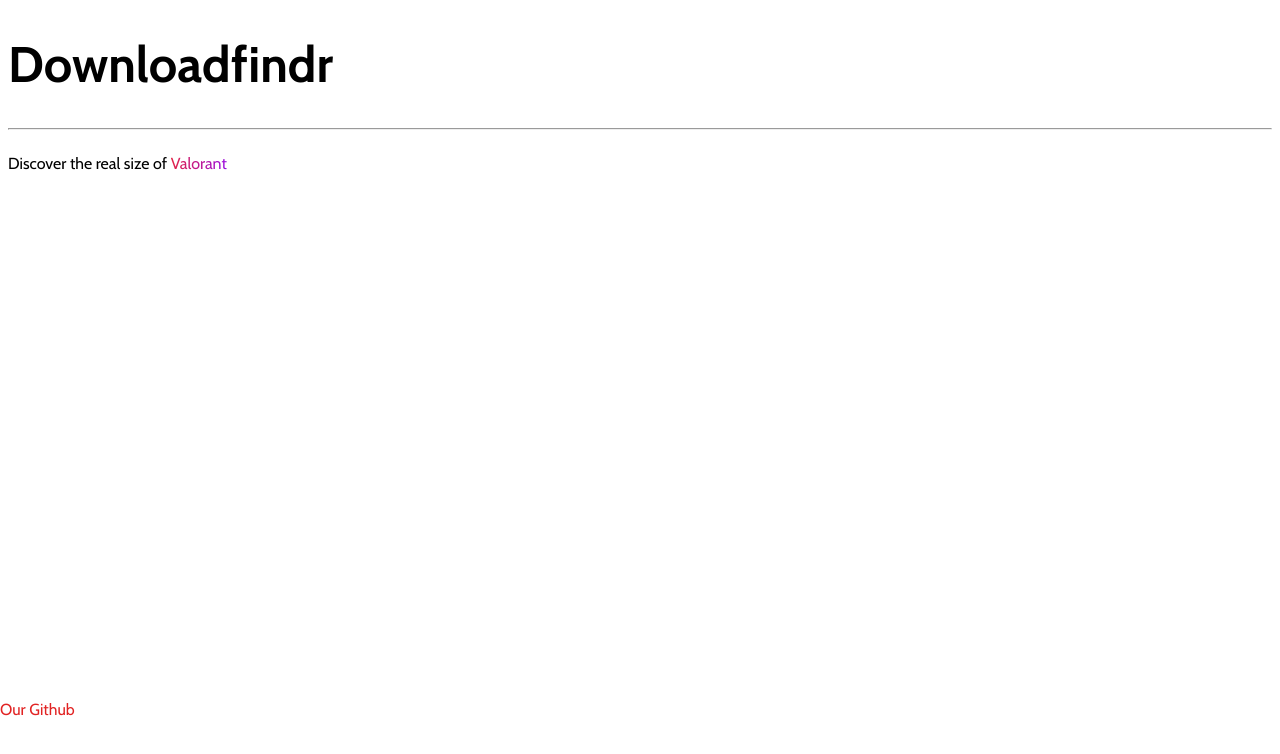
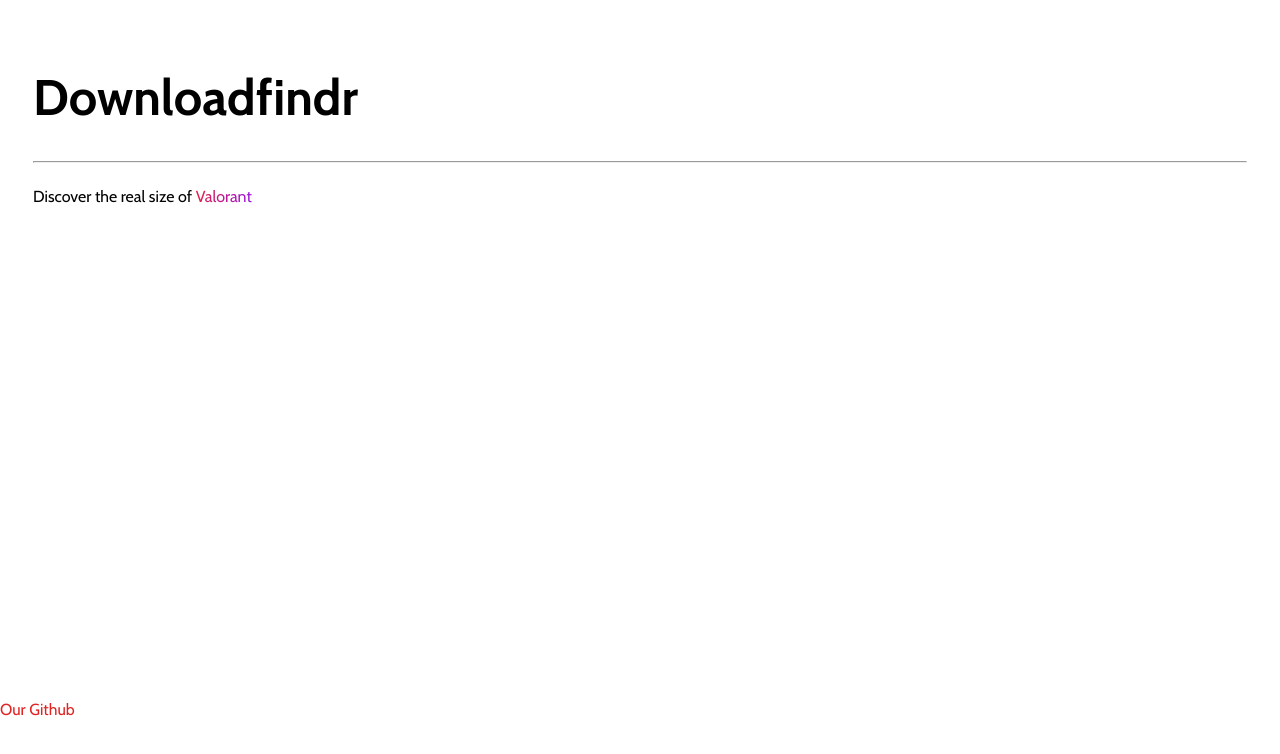
Before and after one commit to Curleta/downloadfindr, a plain HTML site: page index.html in a window 1280 px wide. Drawn offline with nearby package versions, Linux system fonts and the light colour scheme.

Commit message:
Added padding

```diff
--- a/assets/main.css
+++ b/assets/main.css
@@ -7,6 +7,10 @@
 html {
     min-height: 100%;
     position: relative;
+}
+
+body {
+    padding: 25px;
 }
 
 footer {
```
